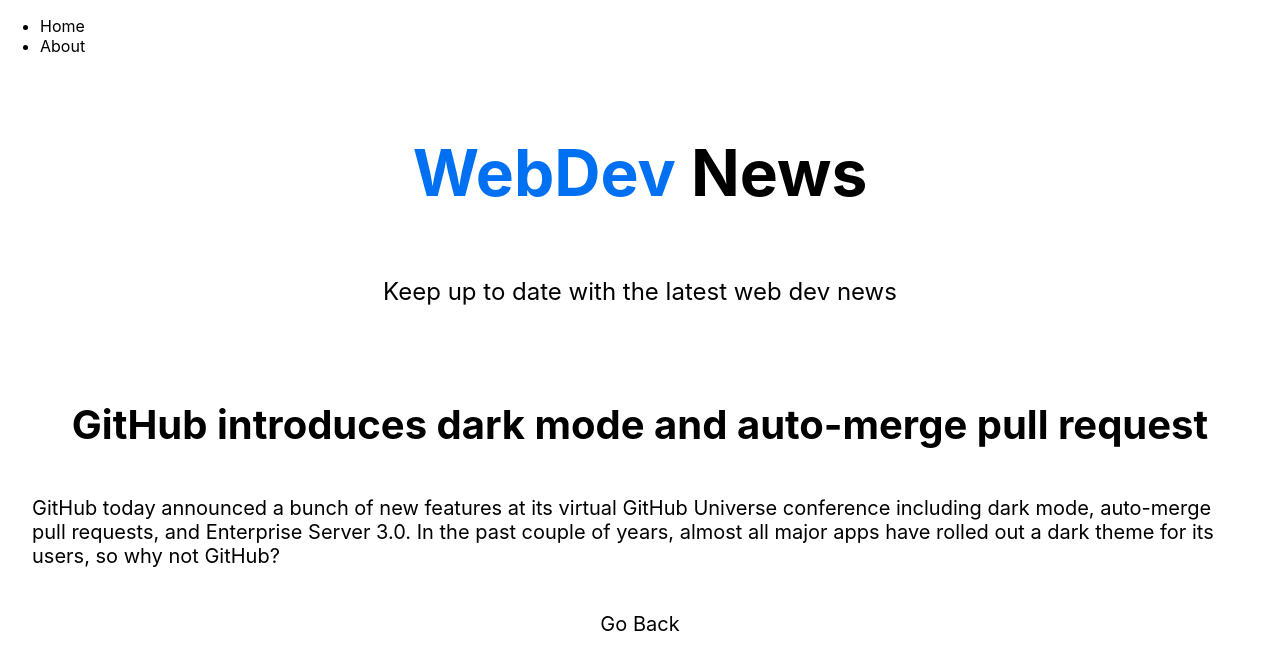
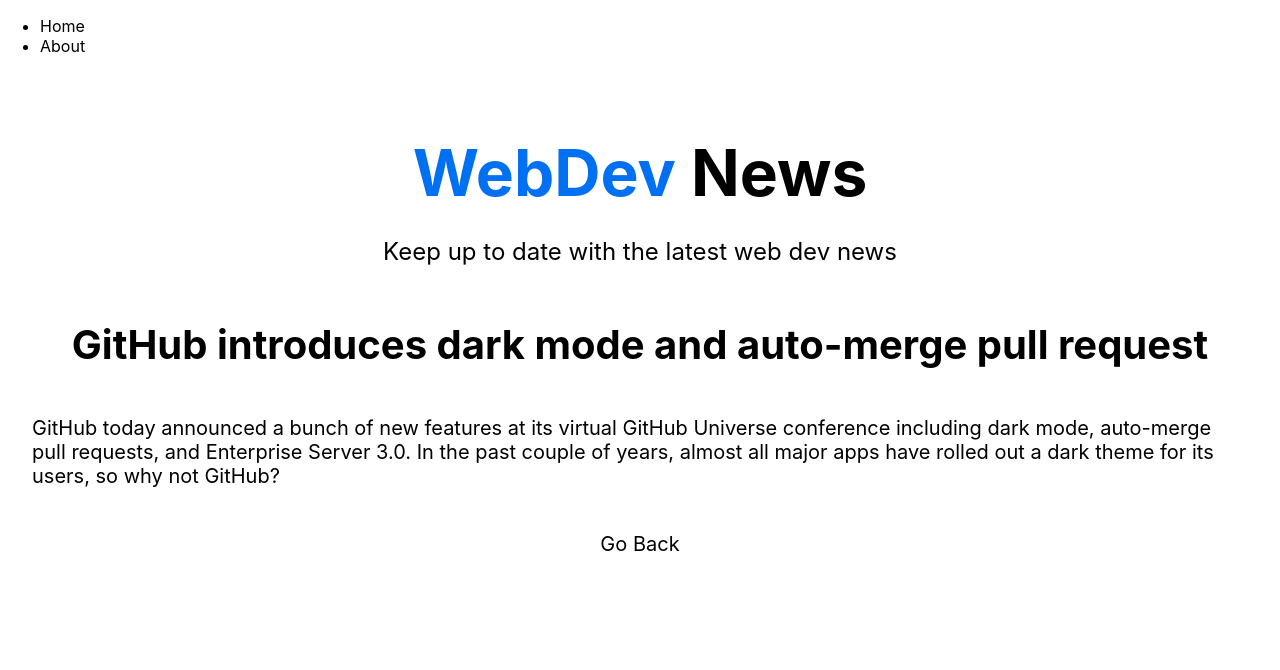
Before and after one commit to whdcharuka/Next-App, a Next.js app: page /article/1 in a window 1280 px wide. Shown: the top 670 px of the page. Built offline with nearby package versions, Linux system fonts and the light colour scheme.

Commit message:
modified

```diff
--- a/styles/Header.module.css
+++ b/styles/Header.module.css
@@ -22,7 +22,6 @@
 }
 
 .description {
-  margin: 4rem 0;
   line-height: 1.5;
   font-size: 1.5rem;
 }
```
